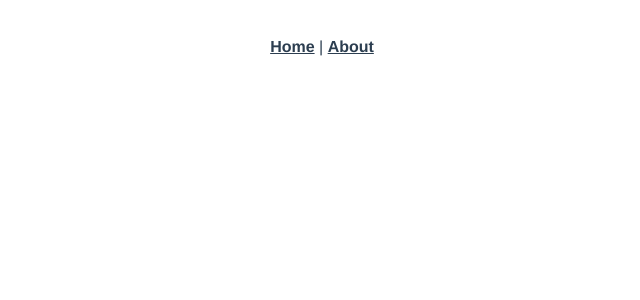
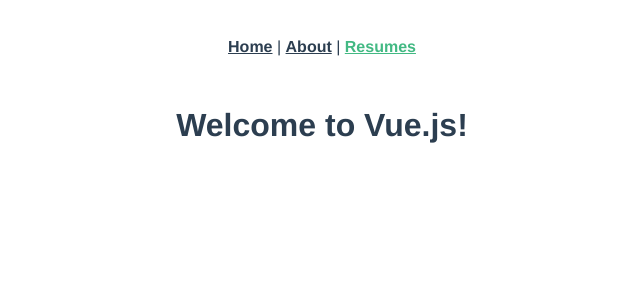
Before and after one commit to Cierrasimms/online-resume, a Vue app: page /resumes in a window 1280 px wide. Before the commit this address had no page. Shown: the top 300 px of the page, without its empty margins (318-958 px from the left). Built offline with nearby package versions, Linux system fonts and the light colour scheme.

Commit message:
created ResumeIndex.vue and added in route

```diff
--- a/src/App.vue
+++ b/src/App.vue
@@ -3,6 +3,8 @@
     <router-link to="/">Home</router-link>
     |
     <router-link to="/about">About</router-link>
+    |
+    <router-link to="/resumes">Resumes</router-link>
   </nav>
   <router-view />
 </template>
--- a/src/router/index.js
+++ b/src/router/index.js
@@ -1,5 +1,6 @@
 import { createRouter, createWebHistory } from "vue-router";
 import HomeView from "../views/HomeView.vue";
+import ResumeIndex from "../views/ResumeIndex.vue";
 
 const routes = [
   {
@@ -15,6 +16,11 @@
     // which is lazy-loaded when the route is visited.
     component: () => import(/* webpackChunkName: "about" */ "../views/AboutView.vue"),
   },
+  {
+    path: "/resumes",
+    name: "resumes",
+    component: ResumeIndex,
+  },
 ];
 
 const router = createRouter({
--- /dev/null
+++ b/src/views/ResumeIndex.vue
@@ -0,0 +1,19 @@
+<script>
+export default {
+  data: function () {
+    return {
+      message: "Welcome to Vue.js!",
+    };
+  },
+  created: function () {},
+  methods: {},
+};
+</script>
+
+<template>
+  <div class="home">
+    <h1>{{ message }}</h1>
+  </div>
+</template>
+
+<style></style>
```
